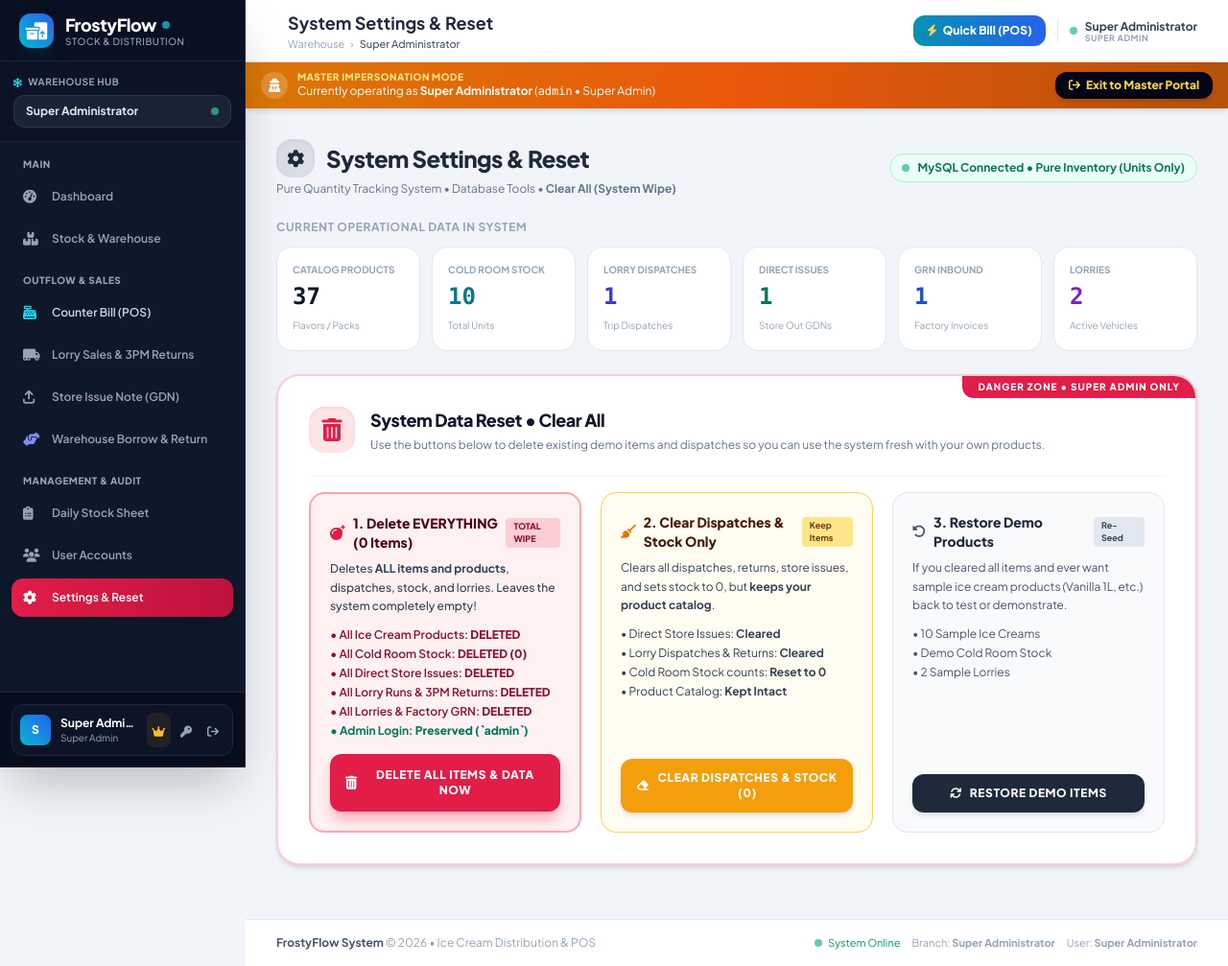
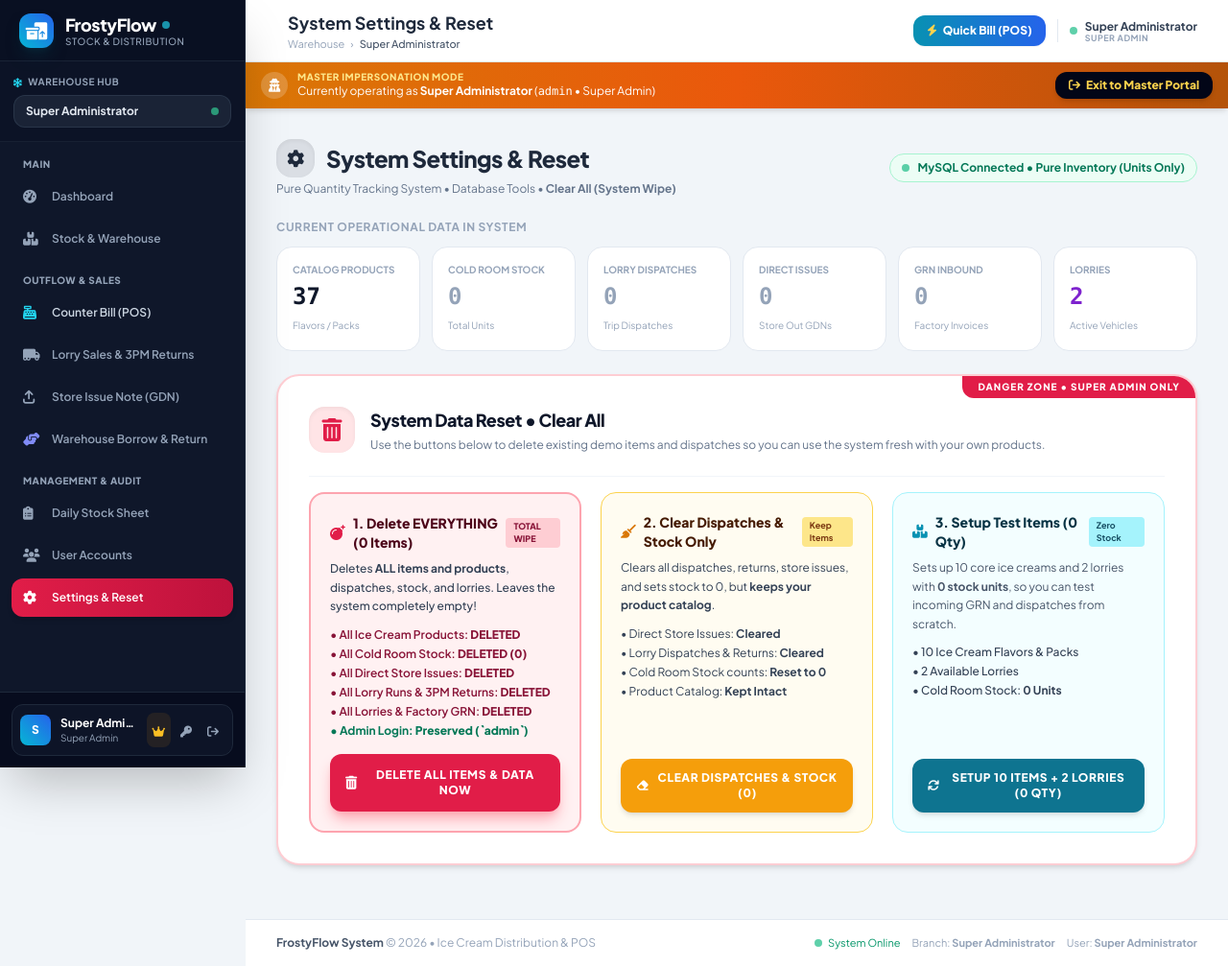
Before and after one commit to janithjanithdamsara-coder/ice-cream-pos, a PHP site: page /settings.php in a window 1280 px wide. Shown: the whole page at 96% size. Run offline with PHP 8.4, Linux system fonts and the light colour scheme; a user stored in the database is signed in; data comes from the database, SQL or seed files in the repository; tables that the repository leaves empty hold one stand-in row (values such as "Sample post"); some libraries are stand-ins or nearby versions.

Commit message:
Initialize fresh test state: 10 items, 2 lorries, 0 stock quantities, clean slate

```diff
--- a/config/db.php
+++ b/config/db.php
@@ -372,6 +372,71 @@ function ensureBaseAccounts($pdo) {
         $pdo->exec("INSERT INTO `users` (`id`, `branch_id`, `name`, `username`, `password`, `role`, `phone`) VALUES
             (1, 1, 'Business Owner (Super Admin)', 'admin', '$passHash', 'super_admin', '077-1234567');");
     }
+
+    // Check Categories
+    $stmtCat = $pdo->query("SELECT COUNT(*) FROM `categories`");
+    if ($stmtCat->fetchColumn() == 0) {
+        $pdo->exec("INSERT INTO `categories` (`id`, `name`) VALUES
+            (1, '1L Tubs & Family Packs'),
+            (2, '500ml Tubs'),
+            (3, 'Cones & Waffles'),
+            (4, 'Cups & Single Servings'),
+            (5, 'Ice Chocs & Sticks');");
+    }
+
+    // Check Products: Ensure 10 core items exist
+    $stmtProd = $pdo->query("SELECT COUNT(*) FROM `products`");
+    if ($stmtProd->fetchColumn() == 0) {
+        $pdo->exec("INSERT INTO `products` (`id`, `category_id`, `code`, `name`, `flavor`, `size`, `alert_quantity`) VALUES
+            (1, 1, 'VAN-1L', 'Vanilla 1L Tub', 'Vanilla', '1 Litre', 20),
+            (2, 1, 'CHOC-1L', 'Chocolate 1L Tub', 'Chocolate', '1 Litre', 20),
+            (3, 1, 'STR-1L', 'Strawberry 1L Tub', 'Strawberry', '1 Litre', 15),
+            (4, 1, 'FN-1L', 'Fruit & Nut 1L Tub', 'Fruit & Nut', '1 Litre', 15),
+            (5, 2, 'VAN-500M', 'Vanilla 500ml Tub', 'Vanilla', '500ml', 25),
+            (6, 2, 'CHOC-500M', 'Chocolate 500ml Tub', 'Chocolate', '500ml', 25),
+            (7, 3, 'CONE-CHOC', 'Choco Crunch Cone', 'Chocolate', '120ml', 50),
+            (8, 3, 'CONE-VAN', 'Vanilla Cone with Nuts', 'Vanilla', '120ml', 50),
+            (9, 4, 'CUP-VAN', 'Vanilla Cup', 'Vanilla', '80ml', 60),
+            (10, 4, 'CUP-CHOC', 'Chocolate Cup', 'Chocolate', '80ml', 60);");
+    }
+
+    // Check Lorries: Ensure exactly 2 Lorries exist
+    $stmtLorry = $pdo->query("SELECT COUNT(*) FROM `lorries`");
+    if ($stmtLorry->fetchColumn() == 0) {
+        $pdo->exec("INSERT INTO `lorries` (`id`, `branch_id`, `plate_no`, `driver_name`, `contact_no`, `route_name`, `status`) VALUES
+            (1, 1, 'WP CAB-4521', 'Kamal Perera', '077-1122334', 'Colombo North / Gampaha Route', 'available'),
+            (2, 1, 'WP ND-8890', 'Sunil Shantha', '071-4455667', 'Colombo South / Moratuwa Route', 'available');");
+    }
+
+    // Auto-run zero quantity clean test setup once
+    try {
+        $seedCheck = $pdo->query("SELECT `value` FROM `system_settings` WHERE `key_name` = 'fresh_zero_test_v2'")->fetchColumn();
+        if ($seedCheck !== 'done') {
+            $pdo->exec("SET FOREIGN_KEY_CHECKS = 0;");
+            $pdo->exec("TRUNCATE TABLE `store_dispatch_items`");
+            $pdo->exec("TRUNCATE TABLE `store_dispatches`");
+            $pdo->exec("TRUNCATE TABLE `lorry_dispatch_items`");
+            $pdo->exec("TRUNCATE TABLE `lorry_dispatches`");
+            $pdo->exec("TRUNCATE TABLE `stock_invoice_items`");
+            $pdo->exec("TRUNCATE TABLE `stock_invoices`");
+            @$pdo->exec("TRUNCATE TABLE `warehouse_loan_return_items`");
+            @$pdo->exec("TRUNCATE TABLE `warehouse_loan_returns`");
+            @$pdo->exec("TRUNCATE TABLE `warehouse_loan_items`");
+            @$pdo->exec("TRUNCATE TABLE `warehouse_loans`");
+            $pdo->exec("UPDATE `lorries` SET `status` = 'available'");
+
+            // Ensure 0 stock for all items
+            $pdo->exec("INSERT INTO `branch_stock` (`branch_id`, `product_id`, `quantity`)
+                SELECT 1, id, 0 FROM `products`
+                ON DUPLICATE KEY UPDATE `quantity` = 0;");
+            $pdo->exec("UPDATE `branch_stock` SET `quantity` = 0;");
+
+            $pdo->exec("INSERT INTO `system_settings` (`key_name`, `value`) VALUES ('fresh_zero_test_v2', 'done') ON DUPLICATE KEY UPDATE `value` = 'done'");
+            $pdo->exec("SET FOREIGN_KEY_CHECKS = 1;");
+        }
+    } catch (Exception $e) {
+        // Non-blocking fallback
+    }
 }
 
 function logActivity($action, $module, $description, $userId = null) {
--- a/settings.php
+++ b/settings.php
@@ -144,9 +144,27 @@ if ($_SERVER['REQUEST_METHOD'] === 'POST') {
                     (10, 4, 'CUP-CHOC', 'Chocolate Cup', 'Chocolate', '80ml', 60);");
 
                 $pdo->exec("INSERT INTO `branch_stock` (`branch_id`, `product_id`, `quantity`) VALUES
-                    (1, 1, 160), (1, 2, 120), (1, 3, 90), (1, 4, 80), (1, 5, 100),
-                    (1, 6, 100), (1, 7, 200), (1, 8, 200), (1, 9, 300), (1, 10, 300);");
+                    (1, 1, 0), (1, 2, 0), (1, 3, 0), (1, 4, 0), (1, 5, 0),
+                    (1, 6, 0), (1, 7, 0), (1, 8, 0), (1, 9, 0), (1, 10, 0)
+                    ON DUPLICATE KEY UPDATE `quantity` = 0;");
             }
+
+            // Always ensure all stock is reset to 0 for fresh testing
+            $pdo->exec("UPDATE `branch_stock` SET `quantity` = 0");
+
+            // Clear past dispatches so system is 100% clean
+            $pdo->exec("SET FOREIGN_KEY_CHECKS = 0;");
+            $pdo->exec("TRUNCATE TABLE `store_dispatch_items`");
+            $pdo->exec("TRUNCATE TABLE `store_dispatches`");
+            $pdo->exec("TRUNCATE TABLE `lorry_dispatch_items`");
+            $pdo->exec("TRUNCATE TABLE `lorry_dispatches`");
+            $pdo->exec("TRUNCATE TABLE `stock_invoice_items`");
+            $pdo->exec("TRUNCATE TABLE `stock_invoices`");
+            @$pdo->exec("TRUNCATE TABLE `warehouse_loan_return_items`");
+            @$pdo->exec("TRUNCATE TABLE `warehouse_loan_returns`");
+            @$pdo->exec("TRUNCATE TABLE `warehouse_loan_items`");
+            @$pdo->exec("TRUNCATE TABLE `warehouse_loans`");
+            $pdo->exec("SET FOREIGN_KEY_CHECKS = 1;");
 
             // Insert lorries if 0
             $stmt = $pdo->query("SELECT COUNT(*) FROM `lorries`");
@@ -154,11 +172,13 @@ if ($_SERVER['REQUEST_METHOD'] === 'POST') {
                 $pdo->exec("INSERT INTO `lorries` (`id`, `branch_id`, `plate_no`, `driver_name`, `contact_no`, `route_name`, `status`) VALUES
                     (1, 1, 'WP CAB-4521', 'Kamal Perera', '077-1122334', 'Colombo North / Gampaha Route', 'available'),
                     (2, 1, 'WP ND-8890', 'Sunil Shantha', '071-4455667', 'Colombo South / Moratuwa Route', 'available');");
+            } else {
+                $pdo->exec("UPDATE `lorries` SET `status` = 'available'");
             }
 
-            setFlash('success', 'Demo ice cream products (Vanilla 1L, etc.) and Lorries restored successfully.');
+            setFlash('success', 'Setup Complete: 10 Ice Cream Products added, 2 Lorries ready, and all Stock Quantities set to ZERO (0 Units). Ready for fresh testing!');
         } catch (Exception $e) {
-            setFlash('danger', 'Error restoring demo: ' . $e->getMessage());
+            setFlash('danger', 'Error setting up test data: ' . $e->getMessage());
         }
         header("Location: settings.php");
         exit;
@@ -326,32 +346,32 @@ require_once __DIR__ . '/includes/header.php';
             </form>
         </div>
 
-        <!-- CARD 3: Restore Default Demo Data -->
-        <div class="p-5 rounded-2xl bg-slate-50 border border-slate-200 flex flex-col justify-between">
+        <!-- CARD 3: Setup 10 Items + 2 Lorries (0 Qty) -->
+        <div class="p-5 rounded-2xl bg-cyan-50/60 border border-cyan-200 flex flex-col justify-between">
             <div>
                 <div class="flex items-center justify-between mb-2">
-                    <span class="font-extrabold text-sm text-slate-800 flex items-center">
-                        <i class="fa-solid fa-rotate-left text-slate-600 mr-2"></i> 3. Restore Demo Products
+                    <span class="font-extrabold text-sm text-cyan-950 flex items-center">
+                        <i class="fa-solid fa-boxes-stacked text-cyan-600 mr-2"></i> 3. Setup Test Items (0 Qty)
                     </span>
-                    <span class="text-[9px] font-bold px-2 py-0.5 rounded bg-slate-200 text-slate-700">Re-Seed</span>
+                    <span class="text-[9px] font-bold px-2 py-0.5 rounded bg-cyan-200 text-cyan-900">Zero Stock</span>
                 </div>
                 <p class="text-xs text-slate-600 mb-3 leading-relaxed">
-                    If you cleared all items and ever want sample ice cream products (Vanilla 1L, etc.) back to test or demonstrate.
+                    Sets up 10 core ice creams and 2 lorries with <strong>0 stock units</strong>, so you can test incoming GRN and dispatches from scratch.
                 </p>
-                <ul class="text-xs text-slate-600 space-y-1 mb-4">
-                    <li>&bull; 10 Sample Ice Creams</li>
-                    <li>&bull; Demo Cold Room Stock</li>
-                    <li>&bull; 2 Sample Lorries</li>
+                <ul class="text-xs text-slate-700 space-y-1 mb-4 font-medium">
+                    <li>&bull; 10 Ice Cream Flavors & Packs</li>
+                    <li>&bull; 2 Available Lorries</li>
+                    <li>&bull; Cold Room Stock: <strong>0 Units</strong></li>
                 </ul>
             </div>
 
-            <form method="POST" action="settings.php" onsubmit="return confirm('Restore sample demo products and lorries?');">
+            <form method="POST" action="settings.php" onsubmit="return confirm('Setup 10 catalog ice creams and 2 lorries with 0 stock units for fresh testing?');">
                 <?= csrfField() ?>
                 <input type="hidden" name="action" value="restore_demo">
                 <button type="submit"
-                        class="w-full py-3 px-4 bg-slate-800 hover:bg-slate-900 active:bg-black text-white font-extrabold text-xs uppercase tracking-wider rounded-xl shadow-md transition-all flex items-center justify-center space-x-2">
+                        class="w-full py-3 px-4 bg-cyan-700 hover:bg-cyan-800 active:bg-cyan-900 text-white font-extrabold text-xs uppercase tracking-wider rounded-xl shadow-md transition-all flex items-center justify-center space-x-2">
                     <i class="fa-solid fa-arrows-rotate"></i>
-                    <span>Restore Demo Items</span>
+                    <span>Setup 10 Items + 2 Lorries (0 Qty)</span>
                 </button>
             </form>
         </div>
```
